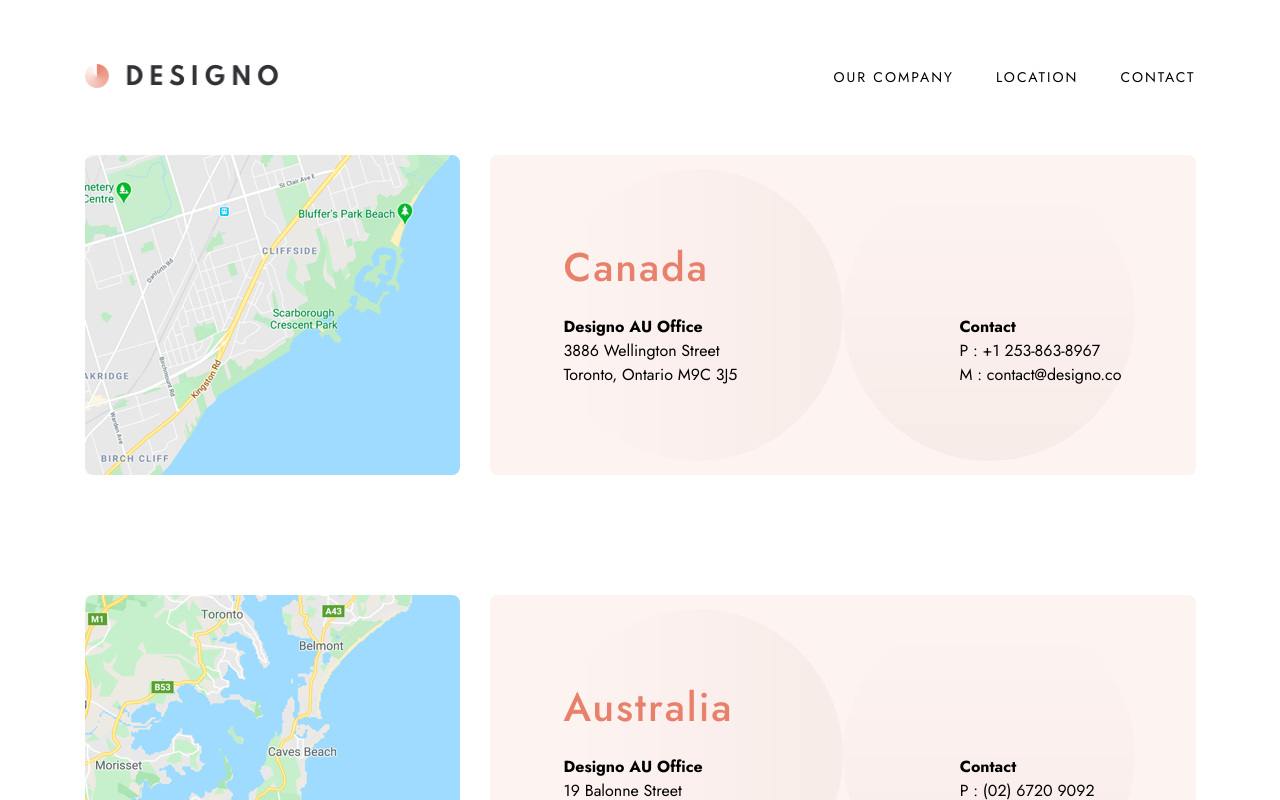
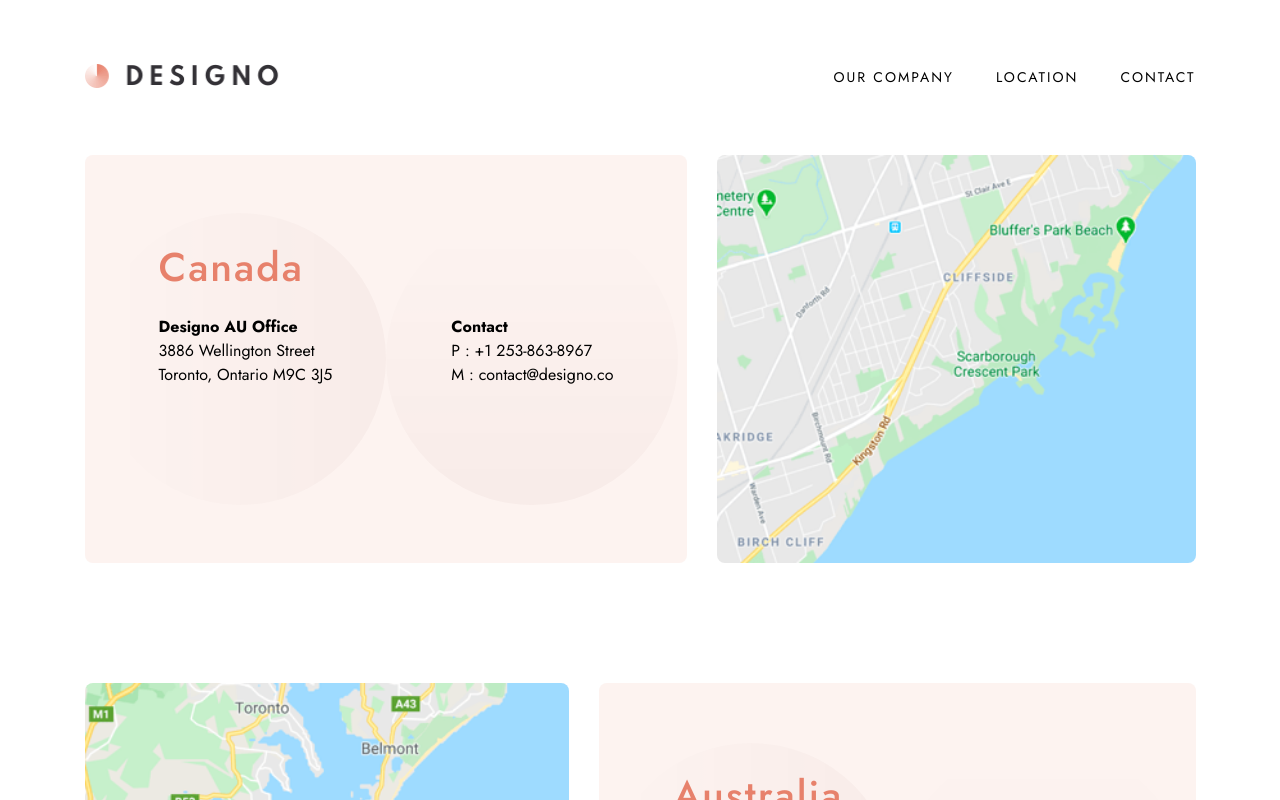
Before and after one commit to nivancheva/designo-multi-page-website-react, a Next.js app: page /location in a window 1280 px wide. Shown: the top 800 px of the page. Built offline with nearby package versions, Linux system fonts and the light colour scheme.

Commit message:
fix location order

```diff
--- a/src/app/components/Countries/CountryExpand.css
+++ b/src/app/components/Countries/CountryExpand.css
@@ -59,11 +59,17 @@
         width: 90%;
 
         gap: 1.875rem;
-        grid-template-columns: auto 2fr;
+        grid-template-columns: auto auto;
+        align-items: center;
+        object-fit: cover;
    }
 
-   /* .reverce-canada,
+   .country-details {
+        height: 100%;
+   }
+
+   .reverce-canada,
    .reverce-uk {
         order: -1;
-   } */
+   }
 }
```
